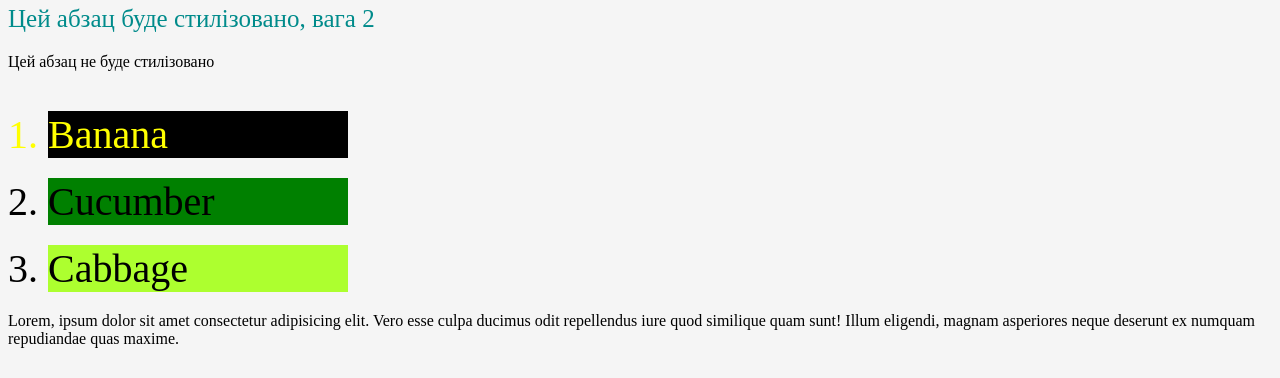
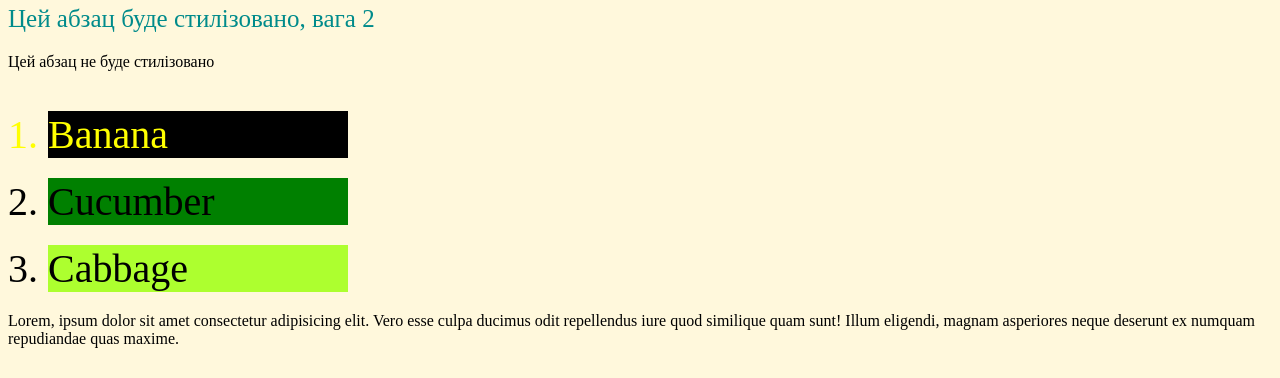
Before and after one commit to DudnykIv25/My-projects, a plain HTML site: page index.html in a window 1280 px wide. Shown: the part 582-960 px from the top of the page. Drawn offline with Linux system fonts and the light colour scheme.

Commit message:
Changed background on page

```diff
--- a/style.css
+++ b/style.css
@@ -2,7 +2,7 @@
     margin-top: 20px;
     margin-bottom: 15px;
     box-sizing: border-box;
-    background-color: whitesmoke;
+    background-color: cornsilk;
 }
 
 h1 {
```
